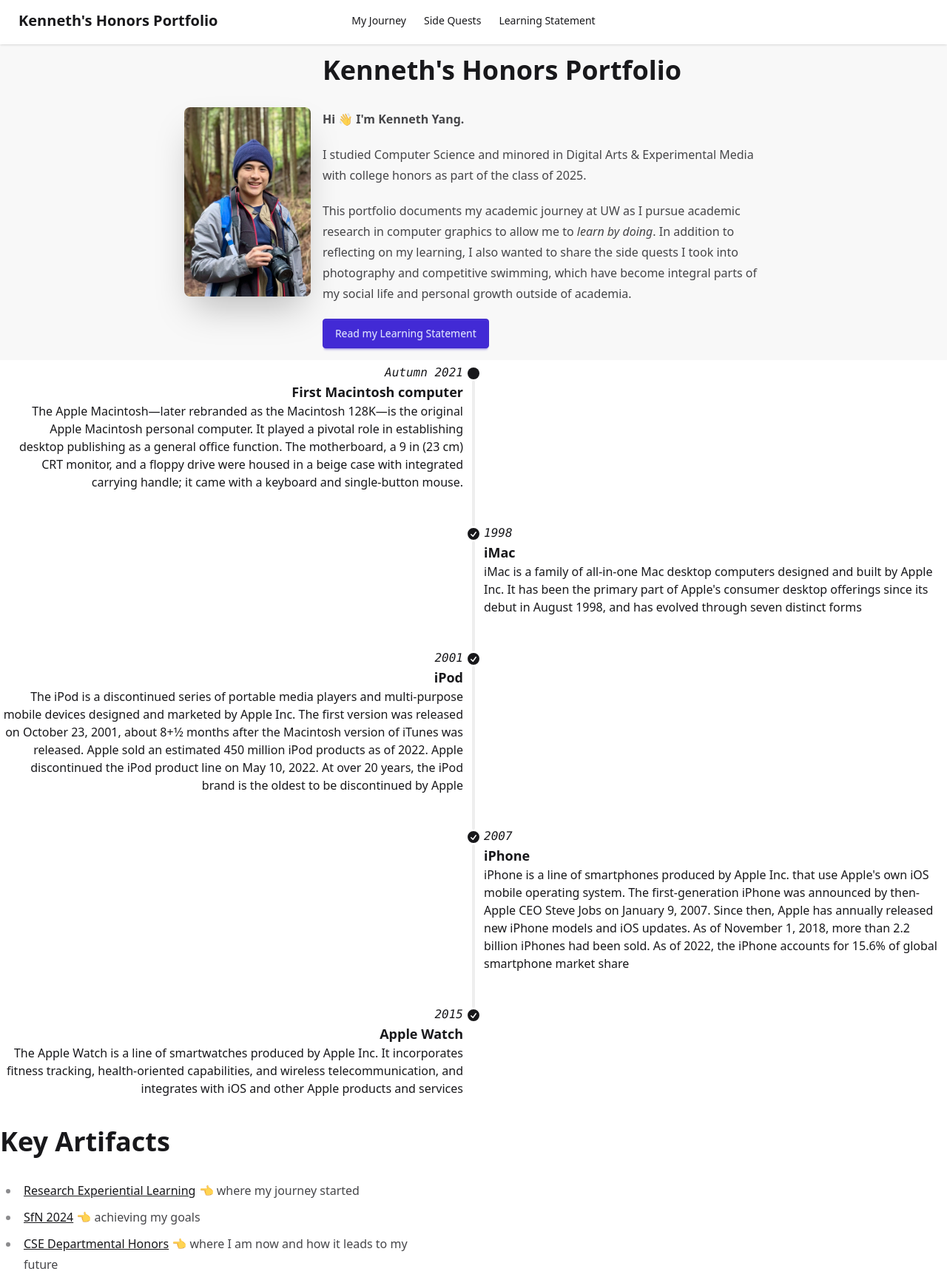
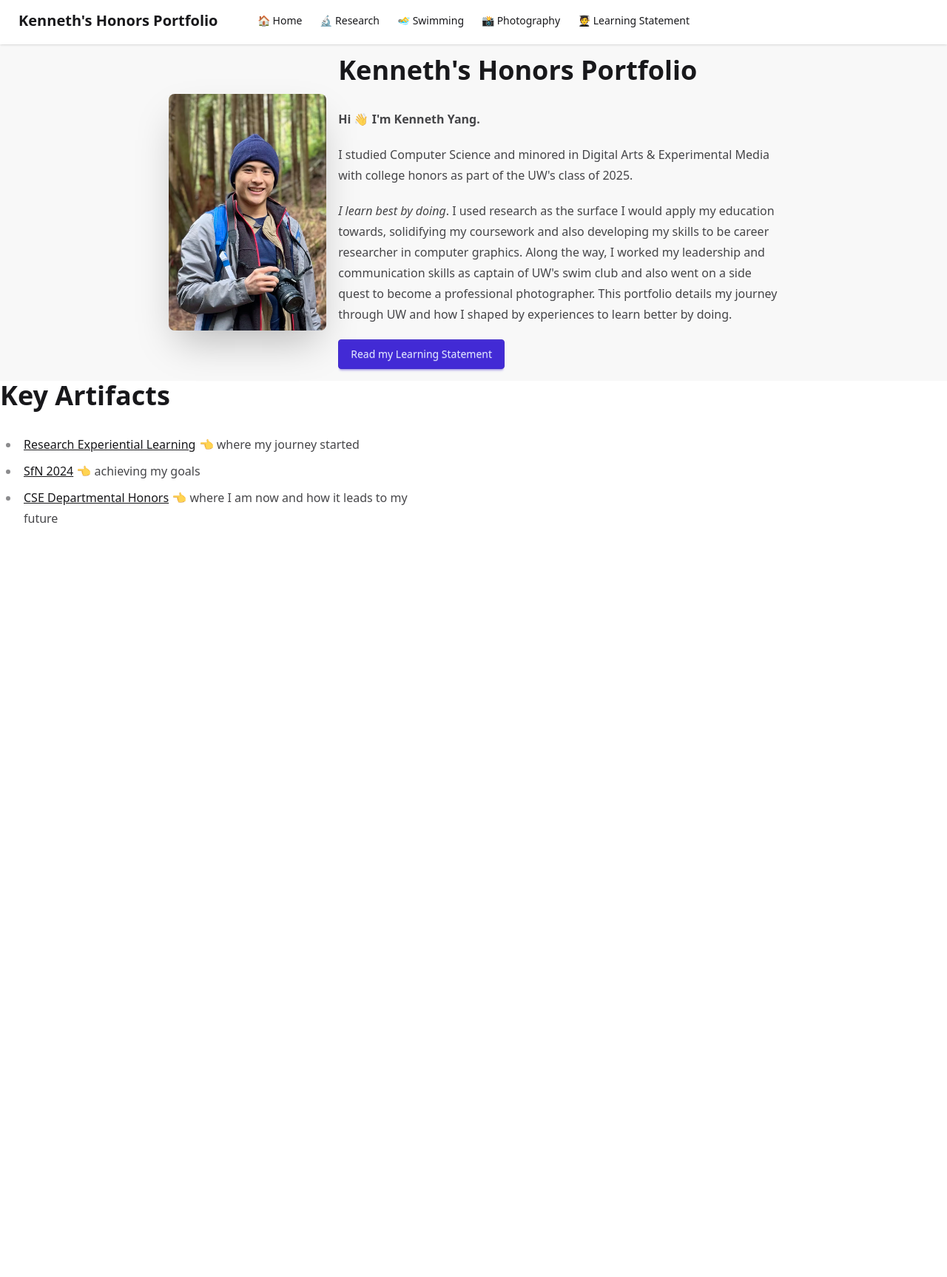
Before and after one commit to kjy5/honors-portfolio, an Astro site: page / in a window 1280 px wide. Shown: the part 5-1732 px from the top of the page at 74% size. After the commit the page ends 800 px from the top, so only its background shows below. Built offline with nearby package versions, Linux system fonts and the light colour scheme; Astro itself is replaced by a stand-in of ours.

Commit message:
Better landing page

```diff
--- a/src/components/MenuList.astro
+++ b/src/components/MenuList.astro
@@ -3,6 +3,8 @@
 import { withBasePath } from "../utils/path";
 ---
 
-<li><a href={withBasePath("")}>My Journey</a></li>
-<li><a href={withBasePath("side-quests")}>Side Quests</a></li>
-<li><a href={withBasePath("learning-statement")}>Learning Statement</a></li>
+<li><a href={withBasePath("")}>🏠 Home</a></li>
+<li><a href={withBasePath("research")}>🔬 Research</a></li>
+<li><a href={withBasePath("swimming")}>🏊‍♂️ Swimming</a></li>
+<li><a href={withBasePath("photography")}>📸 Photography</a></li>
+<li><a href={withBasePath("learning-statement")}>🧑‍🎓 Learning Statement</a></li>
--- a/src/layouts/MainLayout.astro
+++ b/src/layouts/MainLayout.astro
@@ -2,6 +2,12 @@
 import "../styles/global.css";
 import MenuList from "../components/MenuList.astro";
 import { withBasePath } from "../utils/path.ts";
+
+interface Props {
+	title: string;
+}
+
+const { title } = Astro.props;
 ---
 
 <html lang="en" class="scroll-smooth">
@@ -10,7 +16,7 @@
     <link rel="icon" type="image/x-icon" href={withBasePath("favicon.ico")} />
     <meta name="viewport" content="width=device-width" />
     <meta name="generator" content={Astro.generator} />
-    <title>Honors Portfolio</title>
+    <title>{title}</title>
   </head>
   <body class="max-w-7xl mx-auto pt-16">
     <!--Navigation Bar-->
--- a/src/layouts/MarkdownLayout.astro
+++ b/src/layouts/MarkdownLayout.astro
@@ -1,9 +1,12 @@
 ---
 import MainLayout from "./MainLayout.astro";
+const { headings } = Astro.props;
 ---
 
-<MainLayout>
-  <article class="prose p-4">
-    <slot />
-  </article>
+<MainLayout title={headings[0].text} }>
+  <div class="flex items-center justify-center p-4">
+    <article class="prose max-w-5xl">
+      <slot />
+    </article>
+  </div>
 </MainLayout>
--- a/src/pages/index.astro
+++ b/src/pages/index.astro
@@ -1,16 +1,17 @@
 ---
 import { Image } from "astro:assets";
-import profile from "../assets/profile.png";
+import profile from "../assets/profile.avif";
+import TimelineEntry from "../components/TimelineEntry.astro";
 import MainLayout from "../layouts/MainLayout.astro";
 import { withArtifactPath, withBasePath } from "../utils/path.ts";
 ---
 
-<MainLayout>
+<MainLayout title="Honors Portfolio">
   <div class="hero bg-base-200">
     <div class="hero-content flex-col lg:flex-row">
       <Image
         src={profile}
-        class="h-64 w-auto rounded-lg shadow-2xl"
+        class="h-40 w-40 lg:h-80 lg:w-auto object-cover rounded-lg shadow-2xl"
         alt="Kenneth's profile"
       />
       <article class="prose">
@@ -18,16 +19,16 @@
         <p><b>Hi 👋 I'm Kenneth Yang.</b></p>
         <p>
           I studied Computer Science and minored in Digital Arts & Experimental
-          Media with college honors as part of the class of 2025.
+          Media with college honors as part of the UW's class of 2025.
         </p>
         <p>
-          This portfolio documents my academic journey at UW as I pursue
-          academic research in computer graphics to allow me to <i
-            >learn by doing</i
-          >. In addition to reflecting on my learning, I also wanted to share
-          the side quests I took into photography and competitive swimming,
-          which have become integral parts of my social life and personal growth
-          outside of academia.
+          <i>I learn best by doing</i>. I used research as the surface I would
+          apply my education towards, solidifying my coursework and also
+          developing my skills to be career researcher in computer graphics.
+          Along the way, I worked my leadership and communication skills as
+          captain of UW's swim club and also went on a side quest to become a
+          professional photographer. This portfolio details my journey through
+          UW and how I shaped by experiences to learn better by doing.
         </p>
         <a href={withBasePath("learning-statement")} class="btn btn-primary"
           >Read my Learning Statement</a
@@ -36,133 +37,7 @@
     </div>
   </div>
 
-  <ul class="timeline timeline-snap-icon max-md:timeline-compact timeline-vertical">
-    <li>
-      <div class="timeline-middle">
-        <svg
-            xmlns="http://www.w3.org/2000/svg"
-            viewBox="0 0 20 20"
-            fill="currentColor"
-            class="h-5 w-5"
-        >
-          <circle r="8" cx="10" cy="10" fill="currentColor" />
-        </svg>
-      </div>
-      <div class="timeline-start mb-10 md:text-end">
-        <time class="font-mono italic">Autumn 2021</time>
-        <div class="text-lg font-black">First Macintosh computer</div>
-        The Apple Macintosh—later rebranded as the Macintosh 128K—is the original Apple Macintosh
-        personal computer. It played a pivotal role in establishing desktop publishing as a general
-        office function. The motherboard, a 9 in (23 cm) CRT monitor, and a floppy drive were housed
-        in a beige case with integrated carrying handle; it came with a keyboard and single-button
-        mouse.
-      </div>
-      <hr />
-    </li>
-    <li>
-      <hr />
-      <div class="timeline-middle">
-        <svg
-            xmlns="http://www.w3.org/2000/svg"
-            viewBox="0 0 20 20"
-            fill="currentColor"
-            class="h-5 w-5"
-        >
-          <path
-              fill-rule="evenodd"
-              d="M10 18a8 8 0 100-16 8 8 0 000 16zm3.857-9.809a.75.75 0 00-1.214-.882l-3.483 4.79-1.88-1.88a.75.75 0 10-1.06 1.061l2.5 2.5a.75.75 0 001.137-.089l4-5.5z"
-              clip-rule="evenodd"
-          />
-        </svg>
-      </div>
-      <div class="timeline-end md:mb-10">
-        <time class="font-mono italic">1998</time>
-        <div class="text-lg font-black">iMac</div>
-        iMac is a family of all-in-one Mac desktop computers designed and built by Apple Inc. It has
-        been the primary part of Apple's consumer desktop offerings since its debut in August 1998,
-        and has evolved through seven distinct forms
-      </div>
-      <hr />
-    </li>
-    <li>
-      <hr />
-      <div class="timeline-middle">
-        <svg
-            xmlns="http://www.w3.org/2000/svg"
-            viewBox="0 0 20 20"
-            fill="currentColor"
-            class="h-5 w-5"
-        >
-          <path
-              fill-rule="evenodd"
-              d="M10 18a8 8 0 100-16 8 8 0 000 16zm3.857-9.809a.75.75 0 00-1.214-.882l-3.483 4.79-1.88-1.88a.75.75 0 10-1.06 1.061l2.5 2.5a.75.75 0 001.137-.089l4-5.5z"
-              clip-rule="evenodd"
-          />
-        </svg>
-      </div>
-      <div class="timeline-start mb-10 md:text-end">
-        <time class="font-mono italic">2001</time>
-        <div class="text-lg font-black">iPod</div>
-        The iPod is a discontinued series of portable media players and multi-purpose mobile devices
-        designed and marketed by Apple Inc. The first version was released on October 23, 2001, about
-        8+1⁄2 months after the Macintosh version of iTunes was released. Apple sold an estimated 450
-        million iPod products as of 2022. Apple discontinued the iPod product line on May 10, 2022. At
-        over 20 years, the iPod brand is the oldest to be discontinued by Apple
-      </div>
-      <hr />
-    </li>
-    <li>
-      <hr />
-      <div class="timeline-middle">
-        <svg
-            xmlns="http://www.w3.org/2000/svg"
-            viewBox="0 0 20 20"
-            fill="currentColor"
-            class="h-5 w-5"
-        >
-          <path
-              fill-rule="evenodd"
-              d="M10 18a8 8 0 100-16 8 8 0 000 16zm3.857-9.809a.75.75 0 00-1.214-.882l-3.483 4.79-1.88-1.88a.75.75 0 10-1.06 1.061l2.5 2.5a.75.75 0 001.137-.089l4-5.5z"
-              clip-rule="evenodd"
-          />
-        </svg>
-      </div>
-      <div class="timeline-end md:mb-10">
-        <time class="font-mono italic">2007</time>
-        <div class="text-lg font-black">iPhone</div>
-        iPhone is a line of smartphones produced by Apple Inc. that use Apple's own iOS mobile
-        operating system. The first-generation iPhone was announced by then-Apple CEO Steve Jobs on
-        January 9, 2007. Since then, Apple has annually released new iPhone models and iOS updates. As
-        of November 1, 2018, more than 2.2 billion iPhones had been sold. As of 2022, the iPhone
-        accounts for 15.6% of global smartphone market share
-      </div>
-      <hr />
-    </li>
-    <li>
-      <hr />
-      <div class="timeline-middle">
-        <svg
-            xmlns="http://www.w3.org/2000/svg"
-            viewBox="0 0 20 20"
-            fill="currentColor"
-            class="h-5 w-5"
-        >
-          <path
-              fill-rule="evenodd"
-              d="M10 18a8 8 0 100-16 8 8 0 000 16zm3.857-9.809a.75.75 0 00-1.214-.882l-3.483 4.79-1.88-1.88a.75.75 0 10-1.06 1.061l2.5 2.5a.75.75 0 001.137-.089l4-5.5z"
-              clip-rule="evenodd"
-          />
-        </svg>
-      </div>
-      <div class="timeline-start mb-10 md:text-end">
-        <time class="font-mono italic">2015</time>
-        <div class="text-lg font-black">Apple Watch</div>
-        The Apple Watch is a line of smartwatches produced by Apple Inc. It incorporates fitness
-        tracking, health-oriented capabilities, and wireless telecommunication, and integrates with
-        iOS and other Apple products and services
-      </div>
-    </li>
-  </ul>
+  <article class="prose"></article>
 
   <article class="prose">
     <h1>Key Artifacts</h1>
--- a/src/pages/side-quests.astro
+++ /dev/null
@@ -1,7 +0,0 @@
----
-import MainLayout from "../layouts/MainLayout.astro";
----
-
-<MainLayout>
-  <h1>Side quests</h1>
-</MainLayout>
```
Also changed, not shown: src/assets/profile.avif (added), src/assets/profile.png (deleted).
